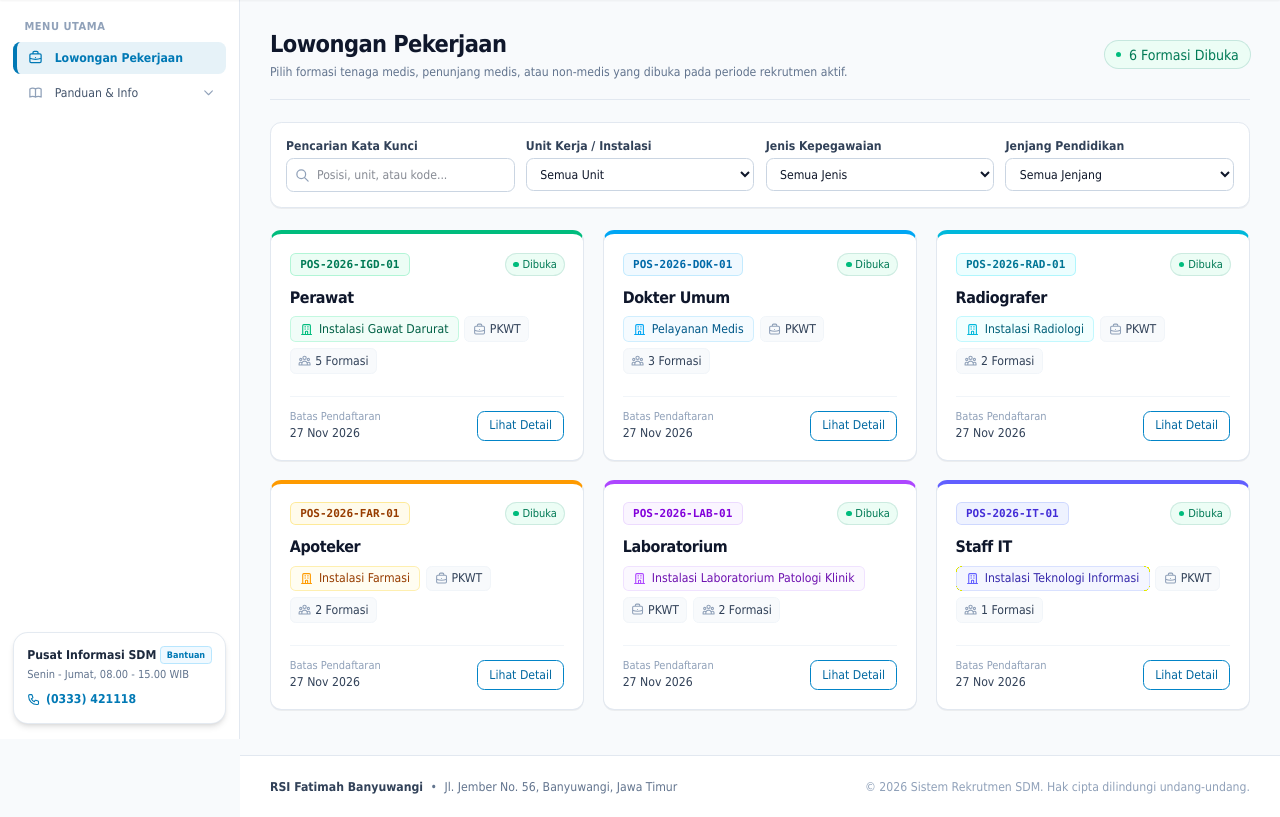
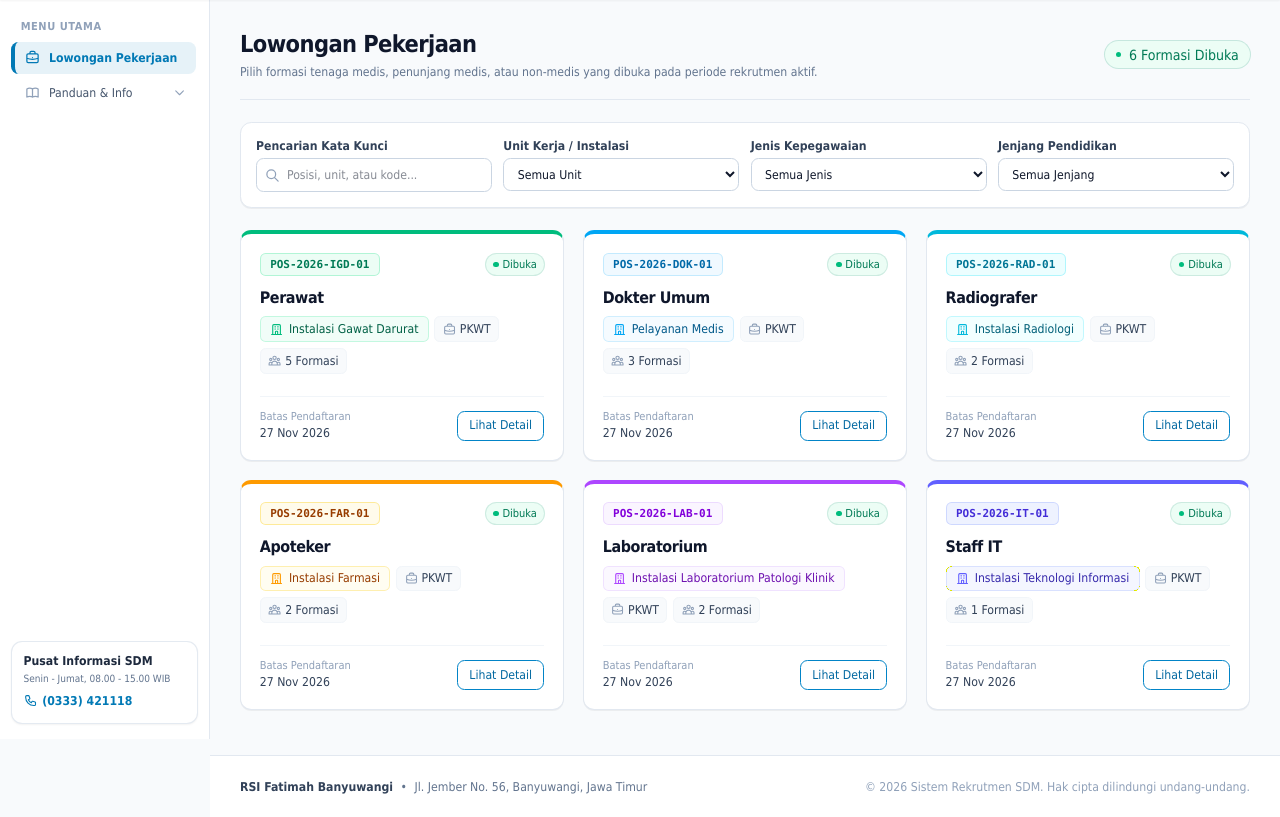
Before and after one commit to dwmah/system-require-rsifatimah, a Laravel app: page / in a window 1280 px wide. Shown: the part 61-878 px from the top of the page. Run offline with Laravel 12, Linux system fonts and the light colour scheme; data comes from the database, SQL or seed files in the repository; style sheets or scripts are compiled from the project's sources.

Commit message:
feat: add applicant and public layout and navigation components along with user portal views

```diff
--- a/resources/views/components/layouts/applicant.blade.php
+++ b/resources/views/components/layouts/applicant.blade.php
@@ -44,8 +44,8 @@
     {{-- Body Shell: Applicant Sidebar + Main Content --}}
     <div class="pt-16 flex-1 flex w-full">
         {{-- Desktop Left Sidebar (Fixed with reserved space) --}}
-        <div class="hidden lg:block w-64 shrink-0">
-            <div class="fixed top-16 left-0 bottom-0 w-64 z-30">
+        <div class="hidden lg:block w-56 shrink-0">
+            <div class="fixed top-16 left-0 bottom-0 w-56 z-30">
                 <x-navigation.applicant-sidebar :active-menu="$activeMenu" class="h-full" />
             </div>
         </div>
--- a/resources/views/components/layouts/public.blade.php
+++ b/resources/views/components/layouts/public.blade.php
@@ -37,8 +37,8 @@
     {{-- Body Shell: Sidebar + Main Content --}}
     <div class="pt-16 flex-1 flex w-full">
         {{-- Desktop Left Sidebar (Fixed with reserved space) --}}
-        <div class="hidden lg:block w-64 shrink-0">
-            <div class="fixed top-16 left-0 bottom-0 w-64 z-30">
+        <div class="hidden lg:block w-56 shrink-0">
+            <div class="fixed top-16 left-0 bottom-0 w-56 z-30">
                 @if ($isApplicant)
                     <x-navigation.applicant-sidebar :active-menu="$activeMenu" class="h-full" />
                 @else
--- a/resources/views/components/navigation/public-sidebar.blade.php
+++ b/resources/views/components/navigation/public-sidebar.blade.php
@@ -16,10 +16,10 @@
     $isPanduanActive = $isAlurActive || $isSyaratActive || request()->routeIs('guides.*');
 @endphp
 
-<aside {{ $attributes->merge(['class' => 'w-64 shrink-0 bg-white border-r border-slate-200 flex flex-col justify-between py-4 px-3.5 h-full overflow-hidden']) }}>
-    <div class="flex-1 overflow-y-auto space-y-5 pr-1 -mr-1 py-1">
+<aside {{ $attributes->merge(['class' => 'w-56 shrink-0 bg-white border-r border-slate-200 flex flex-col justify-between py-4 px-3 h-full overflow-hidden']) }}>
+    <div class="flex-1 overflow-y-auto space-y-5 pr-0.5 py-1">
         <div>
-            <p class="px-3 text-[11px] font-semibold text-slate-400 uppercase tracking-wider mb-2">
+            <p class="px-2.5 text-[11px] font-semibold text-slate-400 uppercase tracking-wider mb-2">
                 Menu Utama
             </p>
 
@@ -28,7 +28,7 @@
                 <a
                     href="{{ route('vacancies.index') }}"
                     @class([
-                        'flex items-center gap-3 px-3 py-2 text-xs font-medium rounded-lg border-l-4 transition-colors',
+                        'flex items-center gap-2.5 px-2.5 py-2 text-xs font-medium rounded-lg border-l-4 transition-colors',
                         'bg-[#E6F2F8] text-[#0179B5] font-semibold border-[#0179B5]' => $isLowonganActive,
                         'border-transparent text-slate-600 hover:bg-slate-50 hover:text-slate-900' => ! $isLowonganActive,
                     ])
@@ -45,12 +45,12 @@
                         type="button"
                         @click="open = !open"
                         @class([
-                            'w-full flex items-center justify-between px-3 py-2 text-xs font-medium rounded-lg border-l-4 transition-colors cursor-pointer',
+                            'w-full flex items-center justify-between px-2.5 py-2 text-xs font-medium rounded-lg border-l-4 transition-colors cursor-pointer',
                             'bg-[#E6F2F8] text-[#0179B5] font-semibold border-[#0179B5]' => $isPanduanActive,
                             'border-transparent text-slate-600 hover:bg-slate-50 hover:text-slate-900' => ! $isPanduanActive,
                         ])
                     >
-                        <div class="flex items-center gap-3">
+                        <div class="flex items-center gap-2.5">
                             <svg class="w-4 h-4 shrink-0 {{ $isPanduanActive ? 'text-[#0179B5]' : 'text-slate-400' }}" fill="none" viewBox="0 0 24 24" stroke="currentColor">
                                 <path stroke-linecap="round" stroke-linejoin="round" stroke-width="2" d="M12 6.253v13m0-13C10.832 5.477 9.246 5 7.5 5S4.168 5.477 3 6.253v13C4.168 18.477 5.754 18 7.5 18s3.332.477 4.5 1.253m0-13C13.168 5.477 14.754 5 16.5 5c1.747 0 3.332.477 4.5 1.253v13C19.832 18.477 18.247 18 16.5 18c-1.746 0-3.332.477-4.5 1.253" />
                             </svg>
@@ -61,11 +61,11 @@
                         </svg>
                     </button>
 
-                    <div x-show="open" x-cloak class="pl-8 space-y-1 pr-1">
+                    <div x-show="open" x-cloak class="pl-7 space-y-1 pr-1">
                         <a
                             href="{{ route('guides.flow') }}"
                             @class([
-                                'block px-2.5 py-1.5 text-xs rounded-lg border-l-4 transition-colors',
+                                'block px-2 py-1.5 text-xs rounded-lg border-l-4 transition-colors',
                                 'bg-[#E6F2F8] text-[#0179B5] font-semibold border-[#0179B5]' => $isAlurActive,
                                 'border-transparent text-slate-500 hover:text-slate-900 hover:bg-slate-50' => ! $isAlurActive,
                             ])
@@ -76,7 +76,7 @@
                         <a
                             href="{{ route('guides.requirements') }}"
                             @class([
-                                'block px-2.5 py-1.5 text-xs rounded-lg border-l-4 transition-colors',
+                                'block px-2 py-1.5 text-xs rounded-lg border-l-4 transition-colors',
                                 'bg-[#E6F2F8] text-[#0179B5] font-semibold border-[#0179B5]' => $isSyaratActive,
                                 'border-transparent text-slate-500 hover:text-slate-900 hover:bg-slate-50' => ! $isSyaratActive,
                             ])
@@ -90,13 +90,12 @@
     </div>
 
     {{-- Contact / Help Widget (Melayang di posisi paling bawah) --}}
-    <div class="pt-3 shrink-0 sticky bottom-0 bg-white z-10">
-        <div class="p-3.5 bg-white rounded-2xl border border-slate-200/90 shadow-md hover:shadow-lg transition-all text-xs text-slate-500">
-            <p class="font-bold text-slate-800 mb-0.5 flex items-center justify-between">
-                <span>Pusat Informasi SDM</span>
-                <span class="inline-flex items-center px-1.5 py-0.5 rounded text-[9px] font-bold bg-sky-50 text-[#0179B5] border border-sky-200">Bantuan</span>
+    <div class="pt-2.5 shrink-0 sticky bottom-0 bg-white z-10">
+        <div class="p-3 bg-white rounded-xl border border-slate-200/90 shadow-xs hover:shadow-sm transition-all text-xs text-slate-500">
+            <p class="font-bold text-xs text-slate-800 mb-0.5">
+                Pusat Informasi SDM
             </p>
-            <p class="text-[11px] leading-relaxed text-slate-500 mb-2">
+            <p class="text-[10px] leading-relaxed text-slate-500 mb-1.5">
                 Senin - Jumat, 08.00 - 15.00 WIB
             </p>
             <a href="tel:0333421118" class="inline-flex items-center gap-1.5 text-[#0179B5] hover:text-[#015f8e] font-bold text-xs transition-colors">
--- a/resources/views/components/navigation/topbar.blade.php
+++ b/resources/views/components/navigation/topbar.blade.php
@@ -35,7 +35,7 @@
                 @if ($currentUser)
                     {{-- Profile Pill & Quick Dashboard/Logout --}}
                     <div class="flex items-center gap-3">
-                        <a href="{{ $currentUser->isAdmin() ? route('admin.dashboard') : route('portal.home') }}" class="flex items-center gap-2 text-white hover:opacity-90 transition-opacity" title="Buka Dashboard">
+                        <a href="{{ $currentUser->isAdmin() ? route('admin.dashboard') : route('profile.show') }}" class="flex items-center gap-2 text-white hover:opacity-90 transition-opacity" title="{{ $currentUser->isAdmin() ? 'Buka Dashboard Admin' : 'Buka Profil Saya' }}">
                             @if(!$currentUser->isAdmin() && $currentUser->profile_photo_url)
                                 <img src="{{ $currentUser->profile_photo_url }}" alt="{{ $name }}" class="w-8 h-8 rounded-full object-cover shadow-xs border border-white/40" style="width: 32px; height: 32px; min-width: 32px; min-height: 32px; max-width: 32px; max-height: 32px; object-fit: cover; border-radius: 9999px;">
                             @else
--- a/resources/views/portal/home.blade.php
+++ b/resources/views/portal/home.blade.php
@@ -175,7 +175,7 @@
                         href="{{ route('portal.applications.tracking', $application) }}"
                         class="inline-flex items-center gap-1.5 px-4 py-2 rounded-xl text-xs font-bold bg-[#0179B5] hover:bg-[#016293] text-white transition-colors shadow-xs"
                     >
-                        <span>Lihat Detail Alur Seleksi</span>
+                        <span>Lihat Detail</span>
                         <svg class="w-3.5 h-3.5" fill="none" viewBox="0 0 24 24" stroke="currentColor">
                             <path stroke-linecap="round" stroke-linejoin="round" stroke-width="2" d="M14 5l7 7m0 0l-7 7m7-7H3" />
                         </svg>
--- a/resources/views/portal/profile/show.blade.php
+++ b/resources/views/portal/profile/show.blade.php
@@ -57,9 +57,6 @@
                         id="btn-cta-pemberkasan"
                         title="Lengkapi profil Anda hingga 100% untuk melanjutkan ke pemberkasan."
                     >
-                        <svg class="w-4 h-4 text-slate-400" fill="none" viewBox="0 0 24 24" stroke="currentColor">
-                            <path stroke-linecap="round" stroke-linejoin="round" stroke-width="2" d="M12 15v2m-6 4h12a2 2 0 002-2v-6a2 2 0 00-2-2H6a2 2 0 00-2 2v6a2 2 0 002 2zm10-10V7a4 4 0 00-8 0v4h8z" />
-                        </svg>
                         <span>Menuju ke Pemberkasan</span>
                         <svg class="w-4 h-4 text-slate-300" fill="none" viewBox="0 0 24 24" stroke="currentColor">
                             <path stroke-linecap="round" stroke-linejoin="round" stroke-width="2" d="M14 5l7 7m0 0l-7 7m7-7H3" />
```
Also changed, not shown: resources/views/components/navigation/applicant-sidebar.blade.php (+20 -21 lines), resources/views/portal/profile/partials/personal-data.blade.php (+13 -6 lines).
